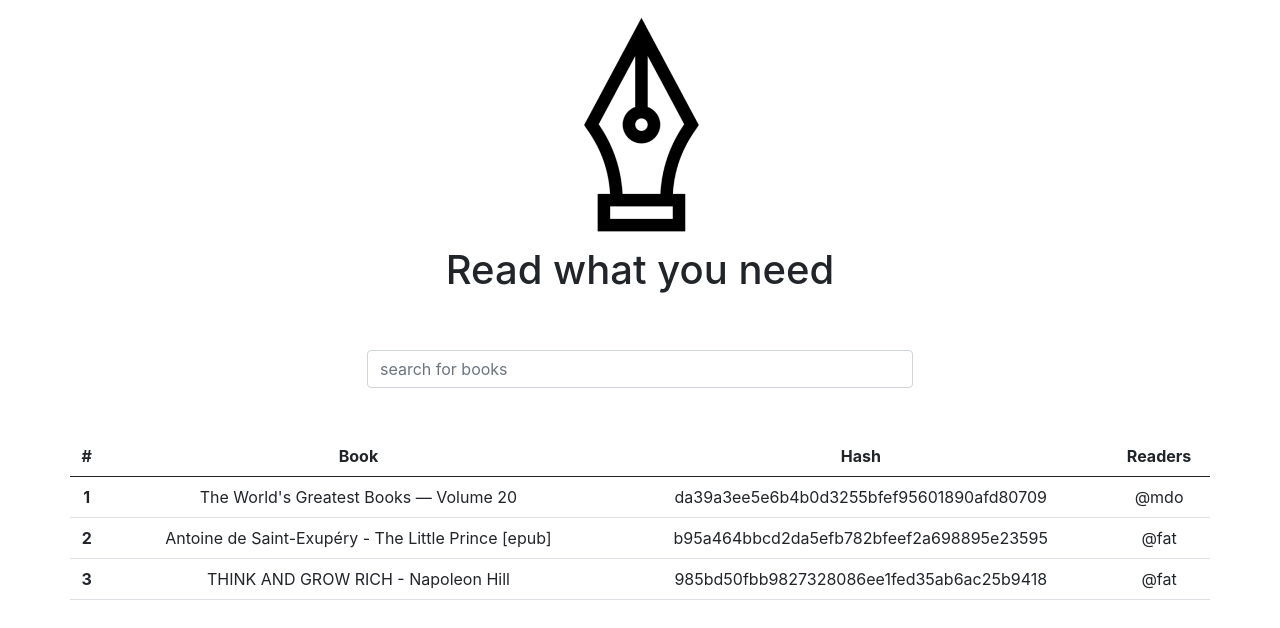
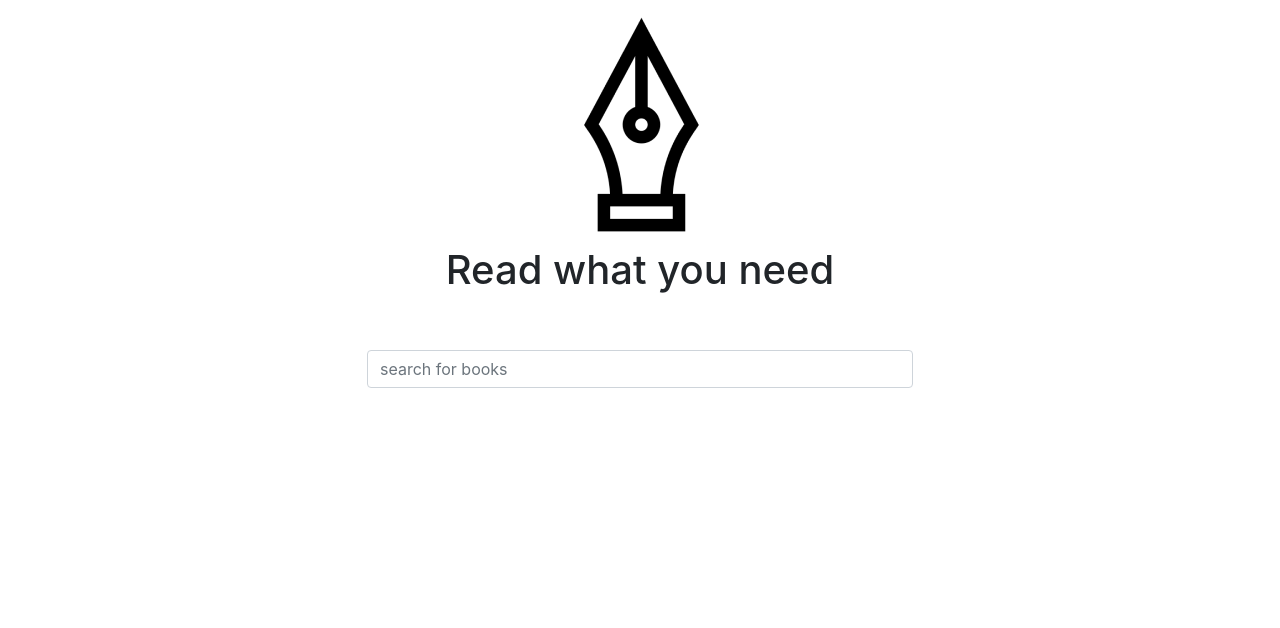
Before and after one commit to read-what-you-need/rn-client, a React (Create React App) app: page / in a window 1280 px wide. Shown: the top 628 px of the page. Built offline with nearby package versions, Linux system fonts and the light colour scheme.

Commit message:
remove table mainpage

```diff
--- a/src/components/App.js
+++ b/src/components/App.js
@@ -6,13 +6,10 @@ import LiveReadersTable from "./LiveReadersTable";
 function App() {
   return (
     <div className="App">
-
-        <img src={logo} alt="logo" />
-        <h1>Read what you need</h1>
-
+      <img src={logo} alt="logo" />
+      <h1>Read what you need</h1>
       <div className="container">
         <div className="row">
-
           <div className="col-sm-12 col-md-6 mx-auto mt-5">
             <input
               className="form-control"
@@ -21,8 +18,6 @@ function App() {
               aria-label="default input example"
             />
           </div>
-
-          <LiveReadersTable />
         </div>
       </div>
     </div>
```
